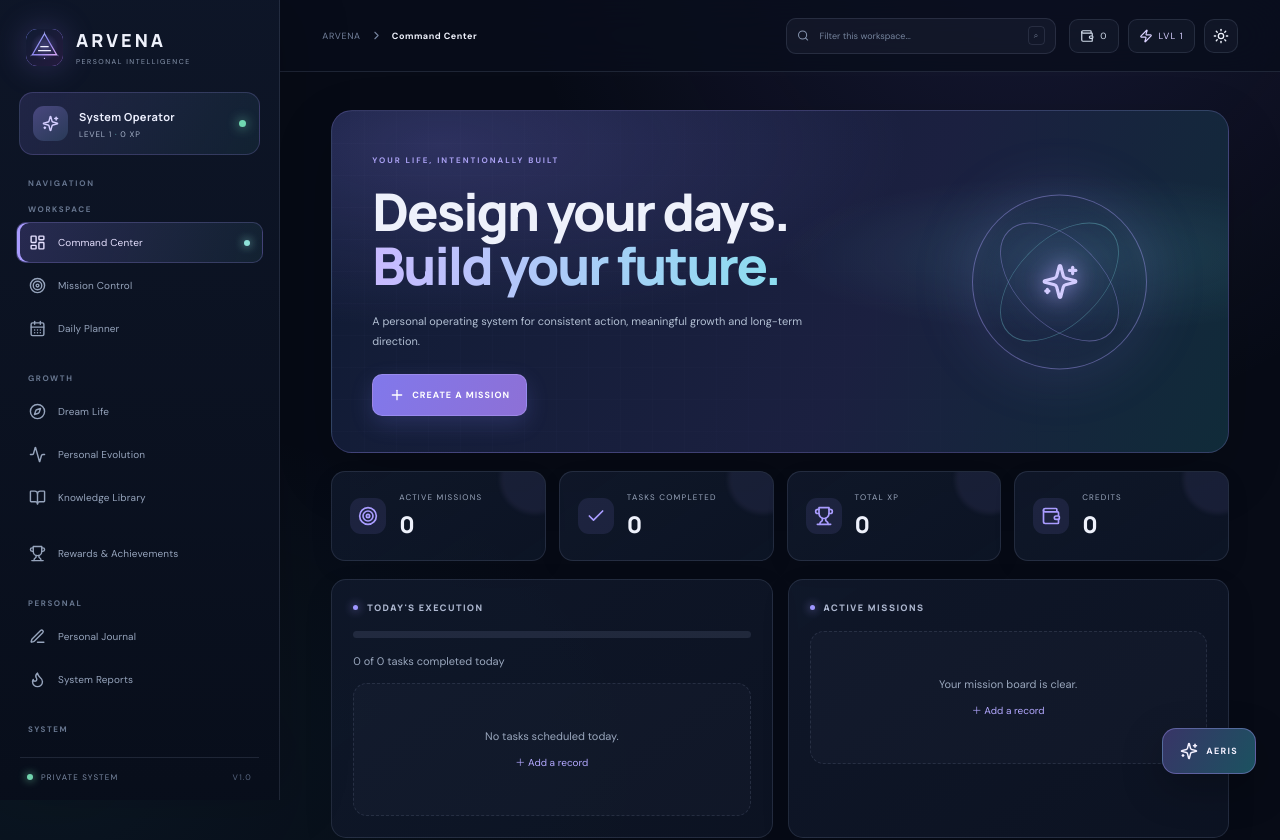
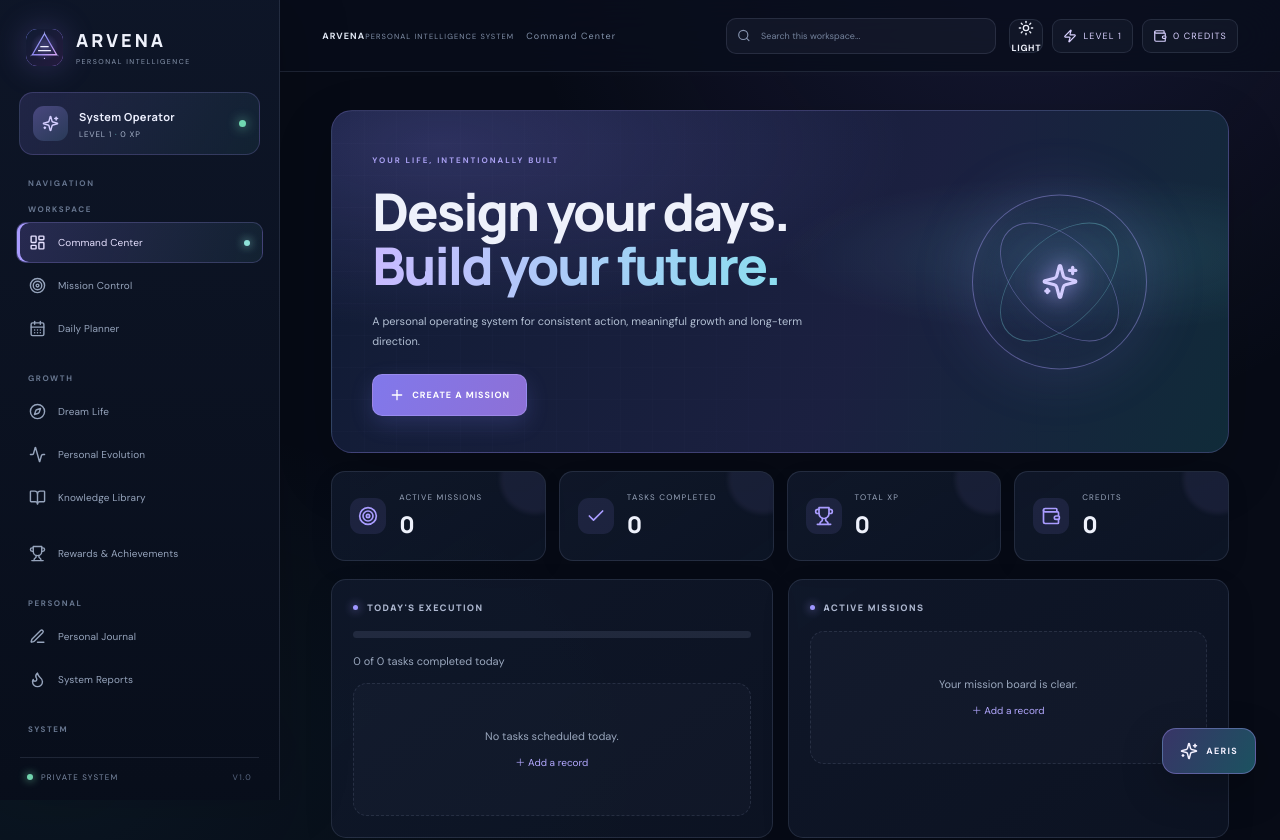
Before and after one commit to amksoul3429-ui/ARVENA, a React (Vite) app: page / in a window 1280 px wide. Shown: the top 840 px of the page. Built offline with nearby package versions, Linux system fonts and the light colour scheme.

Commit message:
Reorder ARVENA top bar and add desktop menu toggle

```diff
--- a/src/App.tsx
+++ b/src/App.tsx
@@ -18,7 +18,7 @@ const mobilePages:Page[]=['Overview','Missions','Planner','Knowledge'];
 const labels:Record<Page,string>={'Overview':'Command Center','Missions':'Mission Control','Planner':'Daily Planner','Dream Life':'Dream Life','Evolution':'Personal Evolution','Knowledge':'Knowledge Library','Rewards':'Rewards & Achievements','Journal':'Personal Journal','Reports':'System Reports','Settings':'Settings'};
 function read():Data{try{return {...blank,...JSON.parse(localStorage.getItem(KEY)||'{}')}}catch{return blank}}
 function App(){
- const[data,setData]=useState<Data>(read),[page,setPage]=useState<Page>('Overview'),[modal,setModal]=useState<Page|null>(null),[editing,setEditing]=useState<Item|null>(null),[mobile,setMobile]=useState(false),[toast,setToast]=useState(''),[search,setSearch]=useState(''),[theme,setTheme]=useState<'dark'|'light'>(()=>localStorage.getItem('arvena-theme')==='light'?'light':'dark');
+ const[data,setData]=useState<Data>(read),[page,setPage]=useState<Page>('Overview'),[modal,setModal]=useState<Page|null>(null),[editing,setEditing]=useState<Item|null>(null),[mobile,setMobile]=useState(false),[sidebarCollapsed,setSidebarCollapsed]=useState(false),[toast,setToast]=useState(''),[search,setSearch]=useState(''),[theme,setTheme]=useState<'dark'|'light'>(()=>localStorage.getItem('arvena-theme')==='light'?'light':'dark');
  useEffect(()=>{localStorage.setItem(KEY,JSON.stringify(data))},[data]);useEffect(()=>{document.documentElement.dataset.theme=theme;localStorage.setItem('arvena-theme',theme)},[theme]);useEffect(()=>{if(toast){const t=setTimeout(()=>setToast(''),2400);return()=>clearTimeout(t)}},[toast]);
  const key=(p:Page)=>p==='Missions'?'missions':p==='Planner'?'tasks':p==='Dream Life'?'goals':p==='Knowledge'?'knowledge':p==='Rewards'?'rewards':'journal';
  const open=(p:Page,item?:Item)=>{setEditing(item||null);setModal(p)};
@@ -53,13 +53,13 @@ function App(){
  const tasksToday=data.tasks.filter(x=>x.date===today()),doneToday=tasksToday.filter(x=>x.done).length;
  const navIcon:Record<Page,any>={Overview:LayoutDashboard,Missions:Target,Planner:CalendarDays,'Dream Life':Compass,Evolution:Activity,Knowledge:BookOpen,Rewards:Trophy,Journal:Edit3,Reports:Flame,Settings:Settings};
  return <div className="shell">
- {mobile&&<button className="scrim" onClick={()=>setMobile(false)}/>}<aside className={mobile?'sidebar show':'sidebar'}>
+ {mobile&&<button className="scrim" onClick={()=>setMobile(false)}/>}<aside className={'sidebar '+(mobile?'show':'')+(sidebarCollapsed?' collapsed':'')}>
  <div className="brand"><span className="brand-mark"><img src={`${import.meta.env.BASE_URL}favicon.svg`} alt="" /></span><div><b>ARVENA</b><small>PERSONAL INTELLIGENCE</small></div><button className="close" onClick={()=>setMobile(false)}><X/></button></div>
  <div className="operator"><div className="operator-avatar"><Sparkles size={17}/></div><div><b>System Operator</b><small>LEVEL {getLevel(data.xp)} <span>·</span> {data.xp.toLocaleString()} XP</small></div><span className="operator-live"/></div>
  <div className="sidebar-label">NAVIGATION</div>
  <div className="sidebar-navigation">{navGroups.map(group=><section className="nav-group" key={group.title}><small>{group.title}</small>{group.pages.map(p=>{const I=navIcon[p];return <button key={p} className={'nav '+(page===p?'active':'')} onClick={()=>{setPage(p);setMobile(false)}}><I size={17}/><span>{labels[p]}</span>{page===p&&<i className="nav-active-dot"/>}</button>})}</section>)}</div>
  <div className="sidefoot"><span className="system-indicator"/> PRIVATE SYSTEM <span>V1.0</span></div></aside>
- <main><header className="topbar"><div className="topbar-left"><button className="hamb" onClick={()=>setMobile(true)}><Menu/></button><div className="breadcrumb"><span>ARVENA</span><ChevronRight size={13}/><b>{labels[page]}</b></div></div><div className="topbar-tools"><label className="global-search"><Search size={15}/><input placeholder="Filter this workspace..." value={search} onChange={e=>setSearch(e.target.value)}/>{search&&<button onClick={()=>setSearch('')}><X size={13}/></button>}<kbd>⌕</kbd></label><div className="chips"><i><Wallet size={14}/> {data.credits.toLocaleString()}</i><i><Zap size={14}/> LVL {getLevel(data.xp)}</i><button className="theme-toggle" onClick={()=>setTheme(t=>t==='dark'?'light':'dark')} aria-label="Switch theme">{theme==='dark'?<Sun size={16}/>:<Moon size={16}/>}</button></div></div></header>
+ <main><header className="topbar"><div className="topbar-left"><button className="hamb" onClick={()=>{if(window.innerWidth<=700)setMobile(true);else setSidebarCollapsed(v=>!v)}} aria-label="Toggle navigation menu"><Menu size={21}/></button><div className="topbar-brand"><b>ARVENA</b><small>PERSONAL INTELLIGENCE SYSTEM</small></div><span className="topbar-page">{labels[page]}</span></div><div className="topbar-tools"><label className="global-search"><Search size={15}/><input placeholder="Search this workspace..." value={search} onChange={e=>setSearch(e.target.value)}/>{search&&<button onClick={()=>setSearch('')}><X size={13}/></button>}</label><div className="chips"><button className="theme-toggle" onClick={()=>setTheme(t=>t==='dark'?'light':'dark')} aria-label={theme==='dark'?'Switch to light mode':'Switch to dark mode'}>{theme==='dark'?<Sun size={16}/>:<Moon size={16}/>}<span>{theme==='dark'?'LIGHT':'DARK'}</span></button><i><Zap size={14}/> LEVEL {getLevel(data.xp)}</i><i><Wallet size={14}/> {data.credits.toLocaleString()} CREDITS</i></div></div></header>
  <div className="content">
  {page==='Overview'&&<><section className="hero"><div><small>YOUR LIFE, INTENTIONALLY BUILT</small><h1>Design your days.<br/><em>Build your future.</em></h1><p>A personal operating system for consistent action, meaningful growth and long-term direction.</p><button className="primary" onClick={()=>open('Missions')}><Plus size={16}/> CREATE A MISSION</button></div><div className="orb"><Sparkles size={38}/></div></section><div className="stats">{[[Target,'ACTIVE MISSIONS',data.missions.filter(x=>!x.done).length],[Check,'TASKS COMPLETED',data.tasks.filter(x=>x.done).length],[Trophy,'TOTAL XP',data.xp],[Wallet,'CREDITS',data.credits]].map(([I,l,v]:any)=><Stat key={l} icon={I} label={l} value={v}/>)}</div><div className="cols"><Panel title="TODAY'S EXECUTION"><div className="bar"><i style={{width:`${tasksToday.length?doneToday/tasksToday.length*100:0}%`}}/></div><p className="muted">{doneToday} of {tasksToday.length} tasks completed today</p>{tasksToday.map(t=><Task key={t.id} item={t} toggle={()=>setData(d=>({...d,tasks:d.tasks.map(x=>x.id===t.id?{...x,done:!x.done}:x)}))}/>)}{!tasksToday.length&&<Empty text="No tasks scheduled today." onAdd={()=>open('Planner')}/>}</Panel><Panel title="ACTIVE MISSIONS">{data.missions.filter(x=>!x.done).slice(0,5).map(m=><div className="simple" key={m.id}><b>{m.title}</b><small>+{m.xp} XP</small></div>)}{!data.missions.some(x=>!x.done)&&<Empty text="Your mission board is clear." onAdd={()=>open('Missions')}/>}</Panel></div></>}
  {page==='Missions'&&<><Head page={page} onAdd={()=>open(page)}/>{list(page).map(m=><Record key={m.id} item={m} onEdit={()=>open(page,m)} onDelete={()=>remove(page,m)} extra={<><small>{m.category} · {m.difficulty} · {m.xp} XP</small>{!m.done&&<button className="primary mini" onClick={()=>completeMission(m)}>COMPLETE</button>}{m.done&&<b className="green">COMPLETED</b>}</>}/>)}{!data.missions.length&&<Empty text="No missions yet." onAdd={()=>open(page)}/>}</>}
```
